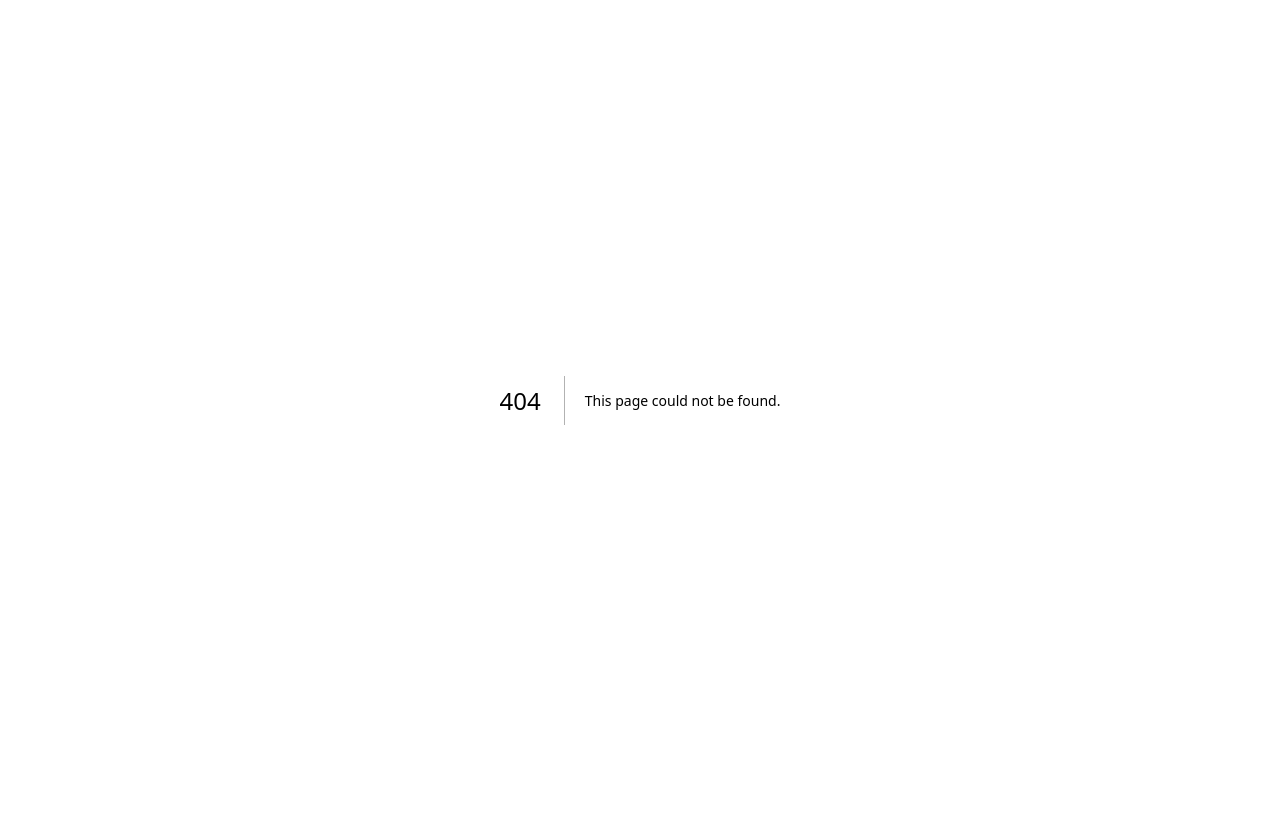
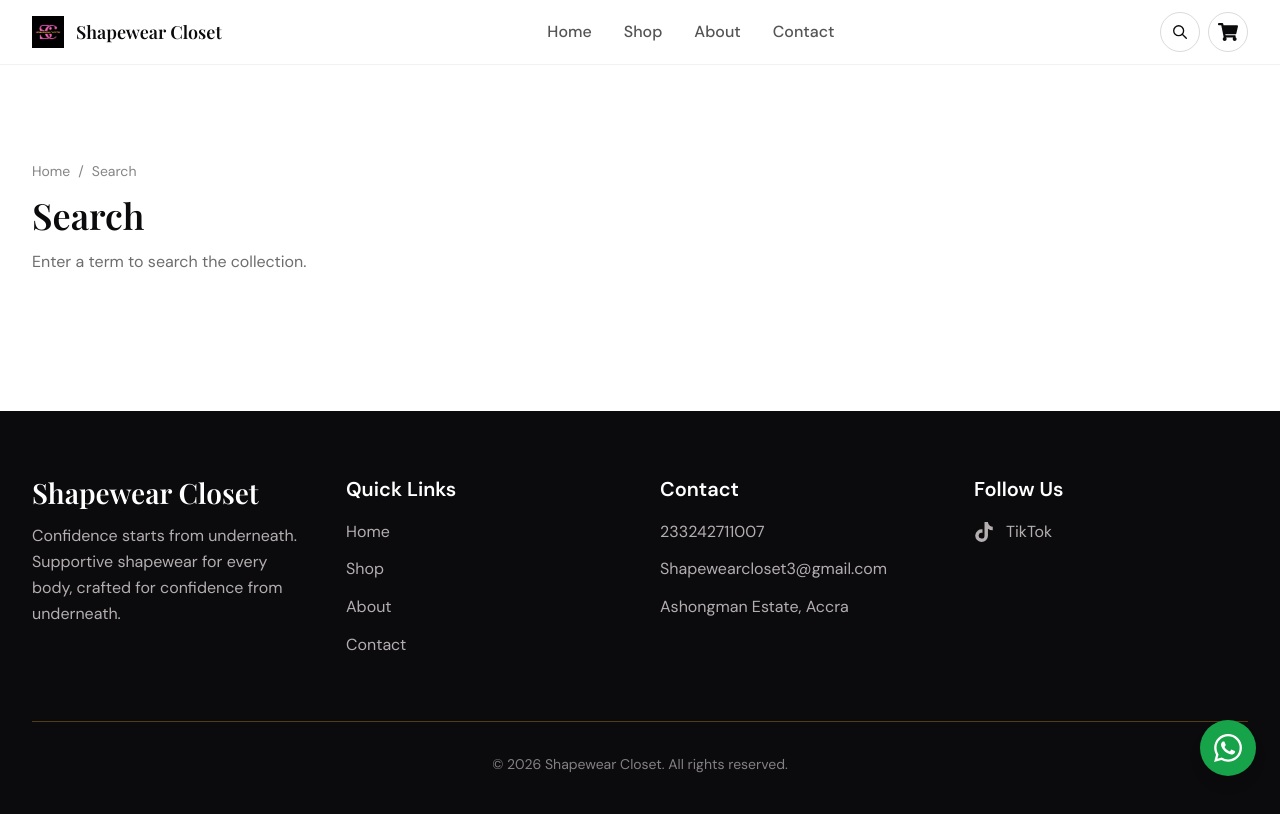
Before and after one commit to dromorongit/ShapeWear, a Next.js app: page /search in a window 1280 px wide. Before the commit this address had no page. Shown: the top 814 px of the page. Built offline with nearby package versions, Linux system fonts and the light colour scheme.

Commit message:
PHASE 11.7

```diff
--- /dev/null
+++ b/app/(site)/search/page.tsx
@@ -0,0 +1,70 @@
+import type { Metadata } from 'next'
+import Link from 'next/link'
+import ProductCard from '@/components/product/ProductCard'
+import { searchProducts } from '@/lib/db/queries/search'
+
+interface SearchPageProps {
+  searchParams: { q?: string }
+}
+
+export async function generateMetadata({ searchParams }: SearchPageProps): Promise<Metadata> {
+  const query = (searchParams.q ?? '').trim()
+  return {
+    title: query ? `Search: ${query}` : 'Search',
+    description: query
+      ? `Search results for "${query}" at Shapewear Closet.`
+      : 'Search the Shapewear Closet collection.',
+  }
+}
+
+export default async function SearchPage({ searchParams }: SearchPageProps) {
+  const query = (searchParams.q ?? '').trim()
+  const products = query ? await searchProducts(query) : []
+
+  return (
+    <section className="py-16 md:py-24">
+      <div className="mx-auto max-w-7xl px-4 sm:px-6 lg:px-8">
+        <div className="max-w-2xl">
+          <nav className="font-body text-small text-ink/50">
+            <Link href="/" className="hover:text-pink">
+              Home
+            </Link>
+            <span className="mx-2" aria-hidden="true">
+              /
+            </span>
+            Search
+          </nav>
+          <h1 className="mt-3 text-h1 text-ink">
+            {query ? `Results for "${query}"` : 'Search'}
+          </h1>
+          <p className="mt-3 font-body text-body text-ink/60">
+            {query
+              ? `${products.length} product${products.length === 1 ? '' : 's'} found.`
+              : 'Enter a term to search the collection.'}
+          </p>
+        </div>
+
+        {query && products.length === 0 ? (
+          <div className="mt-12 rounded-md border border-ink/10 bg-white px-6 py-16 text-center">
+            <p className="font-body text-body text-ink/70">
+              No results for &ldquo;{query}&rdquo;.
+            </p>
+            <p className="mt-2 font-body text-small text-ink/50">
+              Try a different term or{' '}
+              <Link href="/shop" className="text-pink hover:underline">
+                browse all products
+              </Link>
+              .
+            </p>
+          </div>
+        ) : (
+          <div className="mt-10 grid grid-cols-2 gap-4 sm:gap-6 md:grid-cols-3 lg:grid-cols-4">
+            {products.map((product, index) => (
+              <ProductCard key={product.id} product={product} priority={index < 4} />
+            ))}
+          </div>
+        )}
+      </div>
+    </section>
+  )
+}
--- /dev/null
+++ b/app/api/search/route.ts
@@ -0,0 +1,10 @@
+import { NextResponse } from 'next/server'
+import { searchProducts } from '@/lib/db/queries/search'
+
+export async function GET(request: Request) {
+  const { searchParams } = new URL(request.url)
+  const q = searchParams.get('q') ?? ''
+
+  const products = await searchProducts(q)
+  return NextResponse.json({ products })
+}
--- a/components/layout/Header.tsx
+++ b/components/layout/Header.tsx
@@ -7,6 +7,7 @@ import { useState, useEffect } from 'react'
 import { useCart } from '@/context/CartContext'
 import { BUSINESS_NAME } from '@/lib/constants'
 import { FaShoppingCart } from 'react-icons/fa'
+import SearchBar from '@/components/layout/SearchBar'
 
 const Header = () => {
   const pathname = usePathname()
@@ -73,14 +74,16 @@ const Header = () => {
         </nav>
 
         <div className="flex items-center gap-2">
+          <SearchBar />
+
           <Link
             href="/cart"
-            className="relative flex h-10 w-10 items-center justify-center rounded-md text-ink hover:bg-blush focus-visible:outline-none focus-visible:ring-2 focus-visible:ring-pink focus-visible:ring-offset-2"
+            className="relative flex h-10 w-10 items-center justify-center rounded-full border border-ink/15 text-ink hover:bg-blush focus-visible:outline-none focus-visible:ring-2 focus-visible:ring-pink focus-visible:ring-offset-2"
             aria-label="Open cart"
           >
-            <FaShoppingCart size={22} />
+            <FaShoppingCart size={20} />
             {totalItems > 0 && (
-              <span className="absolute -right-1 -top-1 flex h-5 w-5 items-center justify-center rounded-full bg-pink text-xs font-medium text-white">
+              <span className="absolute -right-1 -top-1 flex h-5 w-5 items-center justify-center rounded-full bg-pink text-[11px] font-medium text-white">
                 {totalItems > 9 ? '9+' : totalItems}
               </span>
             )}
@@ -89,11 +92,11 @@ const Header = () => {
           <button
             type="button"
             onClick={() => setIsMobileMenuOpen(!isMobileMenuOpen)}
-            className="md:hidden flex h-10 w-10 items-center justify-center rounded-md text-ink hover:bg-blush focus-visible:outline-none focus-visible:ring-2 focus-visible:ring-pink focus-visible:ring-offset-2"
+            className="md:hidden flex h-10 w-10 items-center justify-center rounded-full border border-ink/15 text-ink hover:bg-blush focus-visible:outline-none focus-visible:ring-2 focus-visible:ring-pink focus-visible:ring-offset-2"
             aria-label="Toggle menu"
             aria-expanded={isMobileMenuOpen}
           >
-            <svg width="20" height="20" viewBox="0 0 20 20" fill="none" aria-hidden="true">
+            <svg width="18" height="18" viewBox="0 0 20 20" fill="none" aria-hidden="true">
               {isMobileMenuOpen ? (
                 <path d="M5 5l10 10M15 5L5 15" stroke="currentColor" strokeWidth="1.5" strokeLinecap="round" />
               ) : (
--- /dev/null
+++ b/components/layout/SearchBar.tsx
@@ -0,0 +1,72 @@
+'use client'
+
+import { useRouter } from 'next/navigation'
+import { useState } from 'react'
+
+const SearchBar = () => {
+  const router = useRouter()
+  const [isOpen, setIsOpen] = useState(false)
+  const [value, setValue] = useState('')
+
+  const open = () => {
+    setIsOpen(true)
+  }
+
+  const close = () => {
+    setIsOpen(false)
+    setValue('')
+  }
+
+  const submit = (event: React.FormEvent<HTMLFormElement>) => {
+    event.preventDefault()
+    const query = value.trim()
+    if (!query) {
+      close()
+      return
+    }
+    router.push(`/search?q=${encodeURIComponent(query)}`)
+    close()
+  }
+
+  return (
+    <div className="relative flex items-center">
+      {isOpen ? (
+        <form onSubmit={submit} className="flex items-center gap-2">
+          <input
+            type="search"
+            value={value}
+            onChange={(e) => setValue(e.target.value)}
+            autoFocus
+            placeholder="Search shapewear..."
+            aria-label="Search products"
+            className="h-10 w-40 sm:w-56 rounded-full border border-ink/15 bg-white px-4 font-body text-sm text-ink placeholder:text-ink/40 focus:outline-none focus:ring-2 focus:ring-pink focus:ring-offset-2"
+          />
+          <button
+            type="button"
+            onClick={close}
+            aria-label="Close search"
+            className="flex h-10 w-10 shrink-0 items-center justify-center rounded-full border border-ink/15 text-ink/70 hover:bg-blush focus-visible:outline-none focus-visible:ring-2 focus-visible:ring-pink focus-visible:ring-offset-2"
+          >
+            <svg width="18" height="18" viewBox="0 0 20 20" fill="none" aria-hidden="true">
+              <path d="M5 5l10 10M15 5L5 15" stroke="currentColor" strokeWidth="1.5" strokeLinecap="round" />
+            </svg>
+          </button>
+        </form>
+      ) : (
+        <button
+          type="button"
+          onClick={open}
+          aria-label="Open search"
+          className="flex h-10 w-10 items-center justify-center rounded-full border border-ink/15 text-ink hover:bg-blush focus-visible:outline-none focus-visible:ring-2 focus-visible:ring-pink focus-visible:ring-offset-2"
+        >
+          <svg width="18" height="18" viewBox="0 0 20 20" fill="none" aria-hidden="true">
+            <circle cx="8.5" cy="8.5" r="5.5" stroke="currentColor" strokeWidth="1.5" />
+            <path d="M12.5 12.5L17 17" stroke="currentColor" strokeWidth="1.5" strokeLinecap="round" />
+          </svg>
+        </button>
+      )}
+    </div>
+  )
+}
+
+export default SearchBar
--- /dev/null
+++ b/lib/db/queries/search.ts
@@ -0,0 +1,70 @@
+import { Types } from 'mongoose'
+import { connectDb } from '@/lib/db/connect'
+import Product from '@/lib/db/models/Product'
+import type { IProductVariant, StockStatus } from '@/lib/db/models/Product'
+
+export interface ProductCardData {
+  id: string
+  slug: string
+  name: string
+  mainImage: string
+  price: number
+  salePrice: number | null
+  stockStatus: StockStatus
+  variants: IProductVariant[]
+}
+
+interface RawProductCard {
+  _id: Types.ObjectId
+  slug: string
+  name: string
+  mainImage: string
+  price: number
+  salePrice: number | null
+  stockStatus: StockStatus
+  variants: IProductVariant[]
+}
+
+const CARD_PROJECTION = 'slug name mainImage price salePrice stockStatus variants'
+
+function toProductCard(doc: RawProductCard): ProductCardData {
+  return {
+    id: doc._id.toString(),
+    slug: doc.slug,
+    name: doc.name,
+    mainImage: doc.mainImage,
+    price: doc.price,
+    salePrice: doc.salePrice,
+    stockStatus: doc.stockStatus,
+    variants: doc.variants,
+  }
+}
+
+function escapeRegex(value: string): string {
+  return value.replace(/[.*+?^${}()|[\]\\]/g, '\\$&')
+}
+
+export async function searchProducts(query: string, limit = 20): Promise<ProductCardData[]> {
+  const trimmed = query.trim()
+  if (!trimmed) return []
+
+  await connectDb()
+
+  // Case-insensitive regex match across name, category, and tags.
+  // NOTE: For a small catalog this is sufficient. Once the catalog grows,
+  // replace with a MongoDB $text index (see Product model) for relevance-ranked search.
+  const safe = escapeRegex(trimmed)
+  const pattern = new RegExp(safe, 'i')
+  const filter = {
+    isActive: true,
+    $or: [{ name: pattern }, { category: pattern }, { tags: pattern }],
+  }
+
+  const docs = (await Product.find(filter)
+    .lean()
+    .select(CARD_PROJECTION)
+    .limit(limit)
+    .exec()) as unknown as RawProductCard[]
+
+  return docs.map(toProductCard)
+}
```
